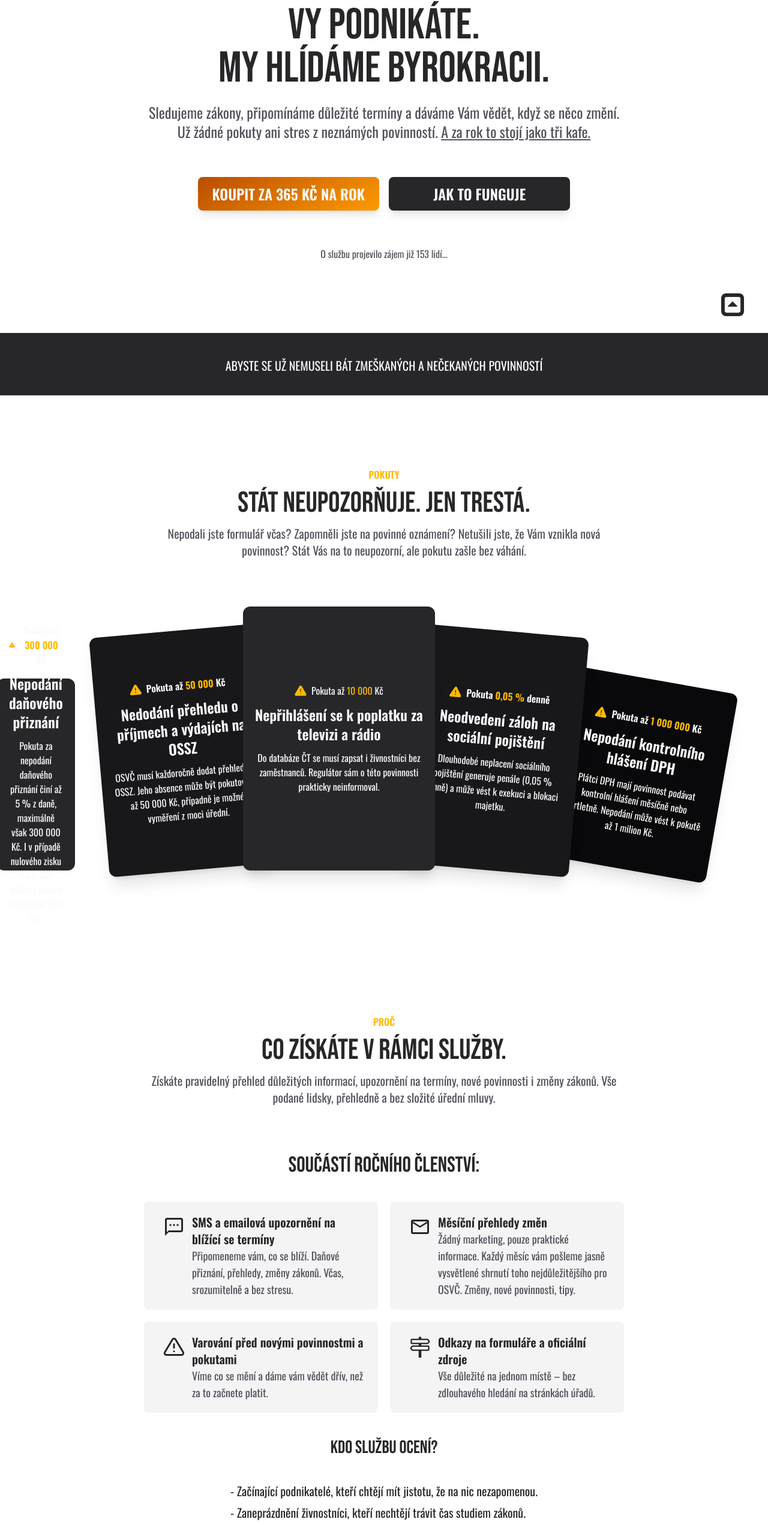
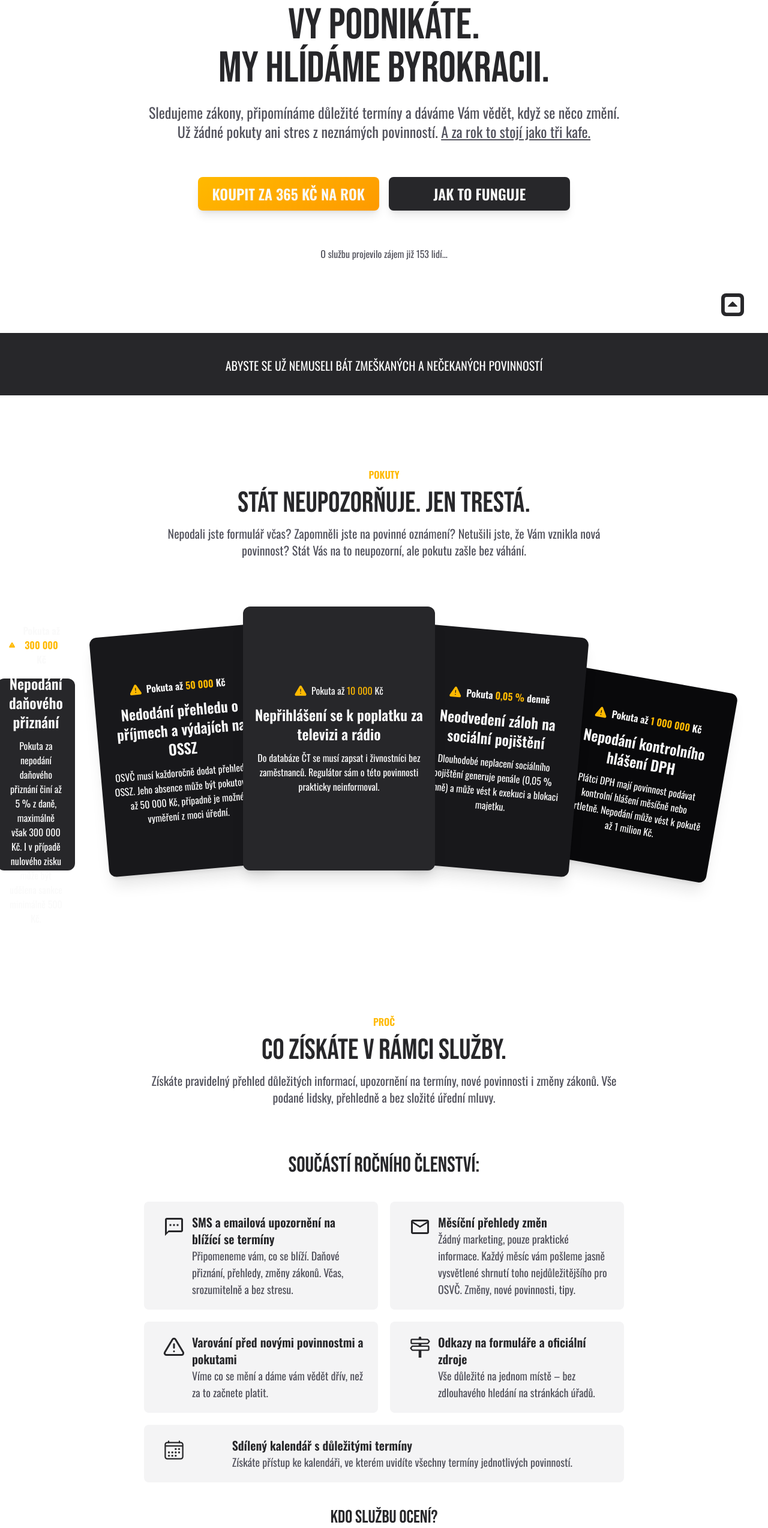
Before and after one commit to mardol131/osvc, a Next.js app in the folder frontend/: page / in a window 1280 px wide. Shown: the part 233-2780 px from the top of the page at 60% size. Built offline with nearby package versions, Linux system fonts and the light colour scheme.

Commit message:
Frontend: adding buttons, colors and benefit

```diff
--- a/frontend/app/_components/buttons/GoldButton.tsx
+++ b/frontend/app/_components/buttons/GoldButton.tsx
@@ -6,7 +6,7 @@ export default function GoldButton({ text, href }: Props) {
   return (
     <a
       href={href}
-      className="shadow-lg cursor-pointer md:text-2xl text-lg uppercase font-semibold py-3 md:px-6 px-3 bg-linear-150 from-tertiary to-colorTo hover:scale-105 transition-all ease-in-out text-textLight rounded-lg font-oswald flex items-center justify-center"
+      className="shadow-lg cursor-pointer md:text-2xl text-lg uppercase font-semibold py-3 md:px-6 px-3 bg-linear-150 from-secondary to-colorTo hover:scale-105 transition-all ease-in-out text-textLight rounded-lg font-oswald flex items-center justify-center"
     >
       {text}
     </a>
--- a/frontend/app/_components/buttons/ScrollButton.tsx
+++ b/frontend/app/_components/buttons/ScrollButton.tsx
@@ -9,7 +9,7 @@ export default function ScrollButton() {
       onClick={() => {
         window.scrollTo({ top: 0, behavior: "smooth" });
       }}
-      className="p-1 fixed bottom-10 right-10 rounded-lg bg-primary flex items-center justify-center cursor-pointer hover:bg-secondary transition-all ease-in-out"
+      className="p-1 fixed bottom-10 right-10 rounded-lg bg-primary flex items-center justify-center cursor-pointer hover:bg-secondary transition-all ease-in-out z-40"
     >
       <FaCaretSquareUp className="text-textLight text-3xl" />
     </div>
--- a/frontend/app/_components/homepage/Benefits.tsx
+++ b/frontend/app/_components/homepage/Benefits.tsx
@@ -40,7 +40,7 @@ function BenefitCard({
   icon: string;
 }) {
   return (
-    <div className="grid grid-cols-[1fr_5fr] items-start md:col-span-1 col-span-2 bg-zinc-100 p-5 rounded-lg">
+    <div className="grid grid-cols-[1fr_5fr] items-start last:col-span-2 md:col-span-1 col-span-2 bg-zinc-100 p-5 rounded-lg">
       <div className="px-3 py-1 text-4xl">
         {icon === "email" && <MdOutlineEmail />}
         {icon === "sms" && <MdOutlineTextsms />}
--- a/frontend/app/_components/homepage/Pricing.tsx
+++ b/frontend/app/_components/homepage/Pricing.tsx
@@ -48,7 +48,7 @@ export default function Pricing() {
           </div>
           <a
             href={process.env.NEXT_PUBLIC_PAYMENT_LINK}
-            className="text-2xl uppercase cursor-pointer text-primary font-semibold py-3 px-6 bg-textLight  rounded-lg flex items-center justify-center"
+            className="text-2xl uppercase cursor-pointer text-primary font-semibold py-3 px-6 bg-textLight  rounded-lg flex items-center justify-center hover:scale-105 transition-all ease-in-out"
           >
             Koupit
           </a>
--- a/frontend/app/_data/benefitsData.ts
+++ b/frontend/app/_data/benefitsData.ts
@@ -28,6 +28,11 @@ export const benefitsData = {
       title: "Odkazy na formuláře a oficiální zdroje",
       text: "Vše důležité na jednom místě – bez zdlouhavého hledání na stránkách úřadů.",
     },
+    {
+      icon: "calendar",
+      title: "Sdílený kalendář s důležitými termíny",
+      text: "Získáte přístup ke kalendáři, ve kterém uvidíte všechny termíny jednotlivých povinností.",
+    },
   ],
   audience: {
     title: "Kdo službu ocení?",
```
